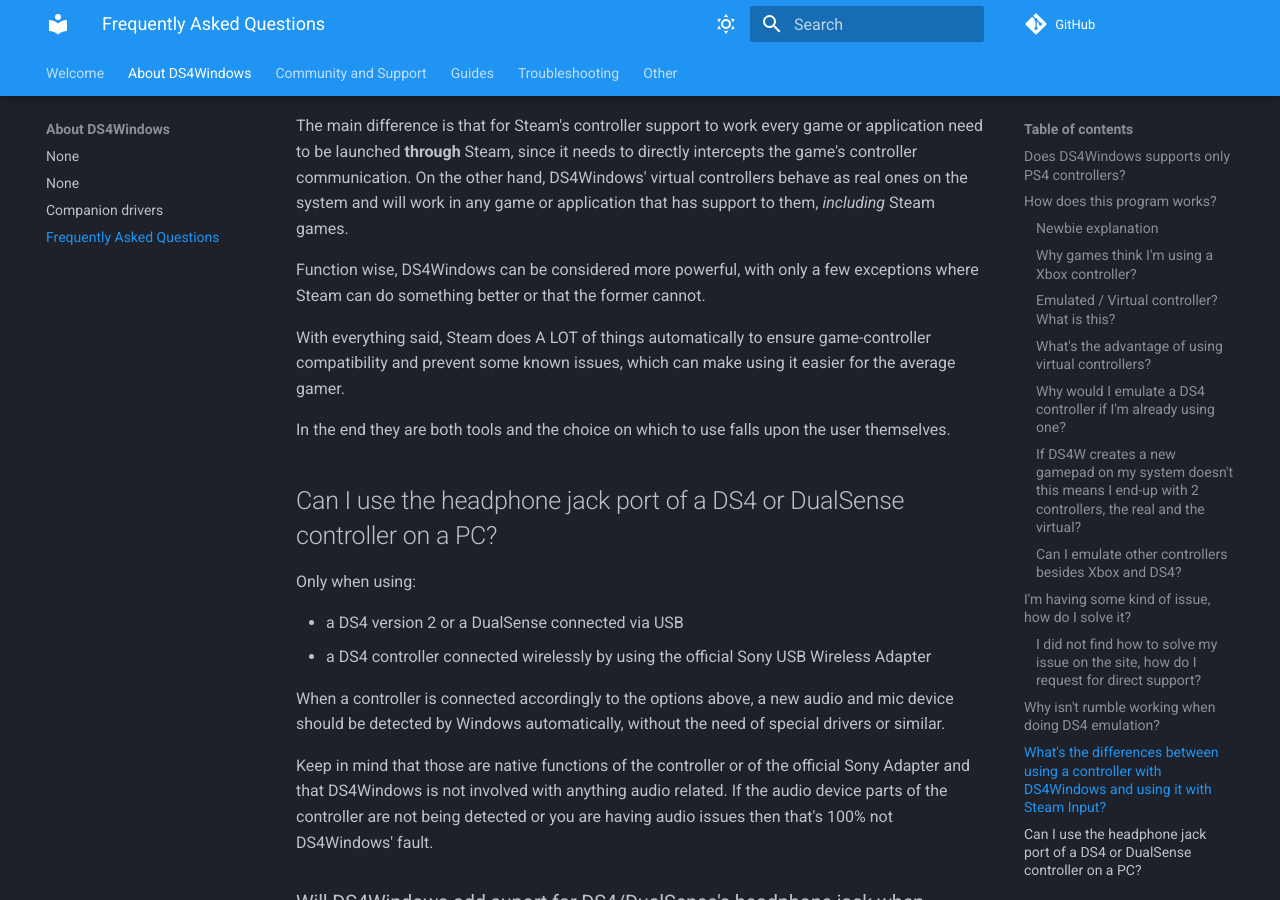
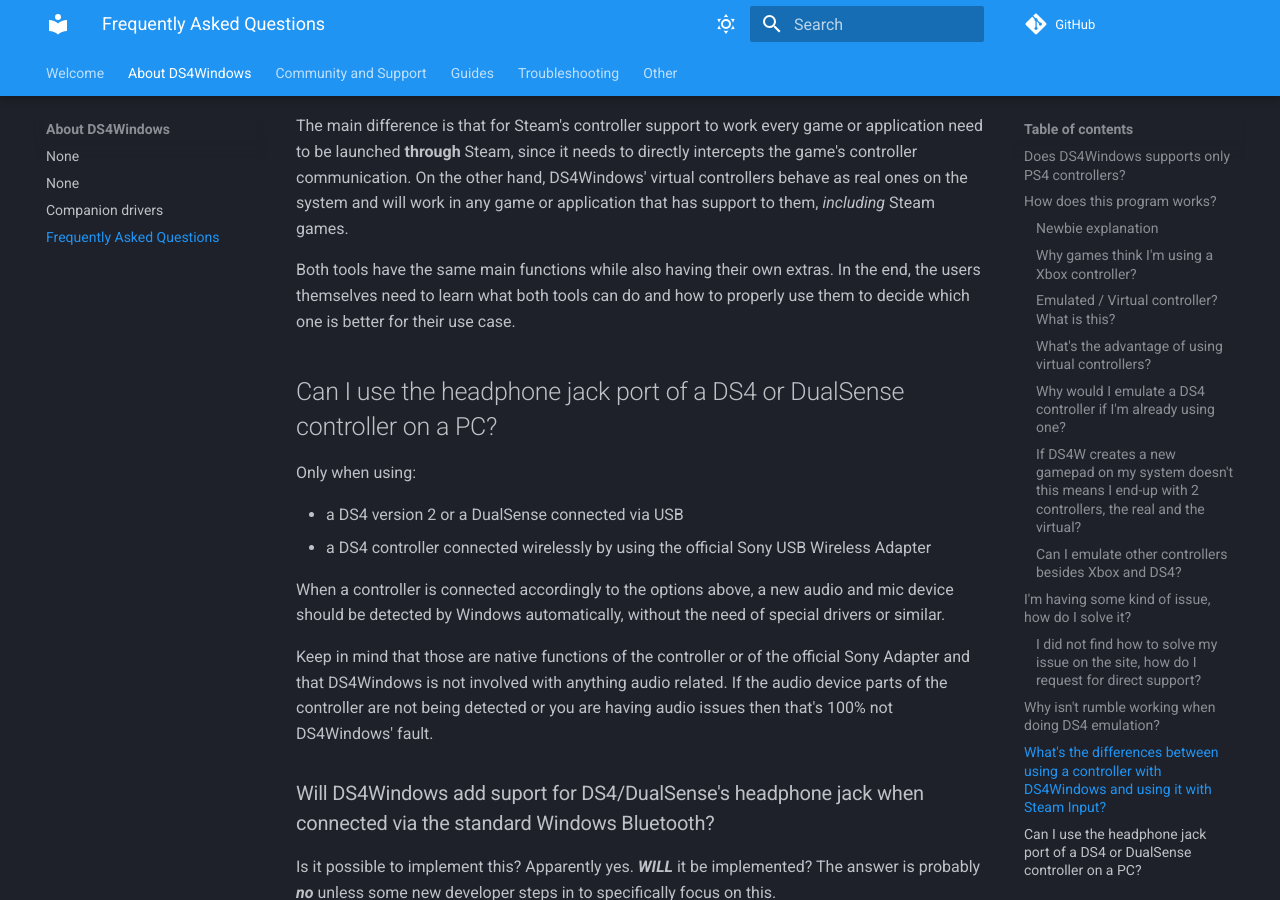
Before and after one commit to CircumSpector/DS4WDocs, an MkDocs documentation site: the page built from docs/about-ds4windows/faq.md, in a window 1280 px wide and 900 px high, scrolled down 4592 px. Built offline with MkDocs 1.6.1 and Material for MkDocs 9.7.7, drawn with Linux system fonts in a browser that asks for light colours; comment, search, counter and statistics services are not loaded.

Commit message:
replaced text with a less ad-version of itself

```diff
--- a/docs/about-ds4windows/faq.md
+++ b/docs/about-ds4windows/faq.md
@@ -100,11 +100,7 @@
 
 The main difference is that for Steam's controller support to work every game or application need to be launched __through__ Steam, since it needs to directly intercepts the game's controller communication. On the other hand, DS4Windows' virtual controllers behave as real ones on the system and will work in any game or application that has support to them, _including_ Steam games.
 
-Function wise, DS4Windows can be considered more powerful, with only a few exceptions where Steam can do something better or that the former cannot.
-
-With everything said, Steam does A LOT of things automatically to ensure game-controller compatibility and prevent some known issues, which can make using it easier for the average gamer.
-
-In the end they are both tools and the choice on which to use falls upon the user themselves.
+Both tools have the same main functions while also having their own extras. In the end, the users themselves need to learn what both tools can do and how to properly use them to decide which one is better for their use case.
 
 ## Can I use the headphone jack port of a DS4 or DualSense controller on a PC?
 
```
